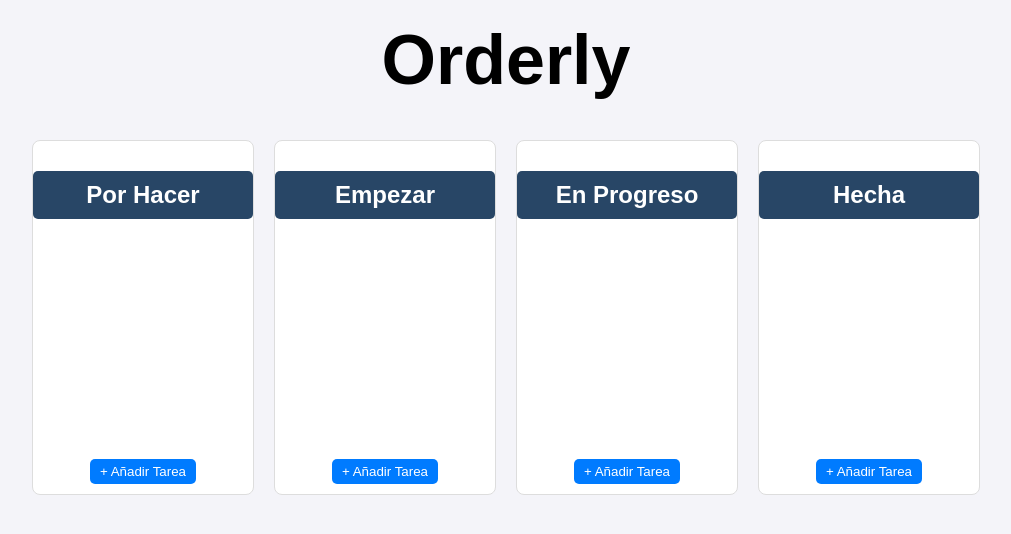
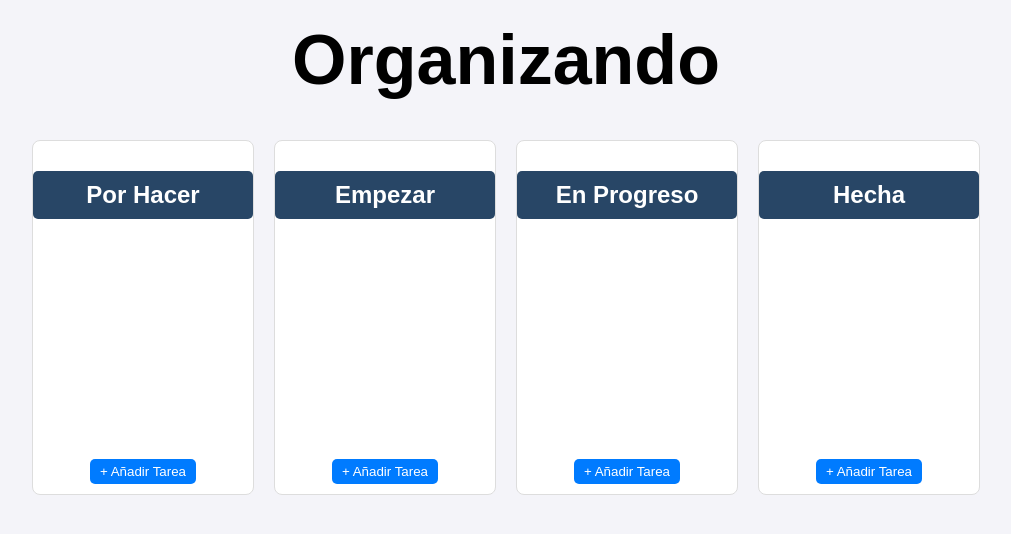
Before and after one commit to jitdeflou/organizando, a plain HTML site: page index.html in a window 1280 px wide. Shown: the whole page, without its empty margins (134-1145 px from the left). Drawn offline with Linux system fonts and the light colour scheme.

Commit message:
Cambia el h1 a Organizando

```diff
--- a/index.html
+++ b/index.html
@@ -3,11 +3,11 @@
 <head>
   <meta charset="UTF-8">
   <meta name="viewport" content="width=device-width, initial-scale=1.0">
-  <title>Orderly</title>
+  <title>jitdeflou</title>
   <link rel="stylesheet" href="style.css">
 </head>
 <body>
-  <h1>Orderly</h1>
+  <h1>Organizando</h1>
   <div class="board">
     <div class="column" id="backlog">
       <h2>Por Hacer</h2>
```
